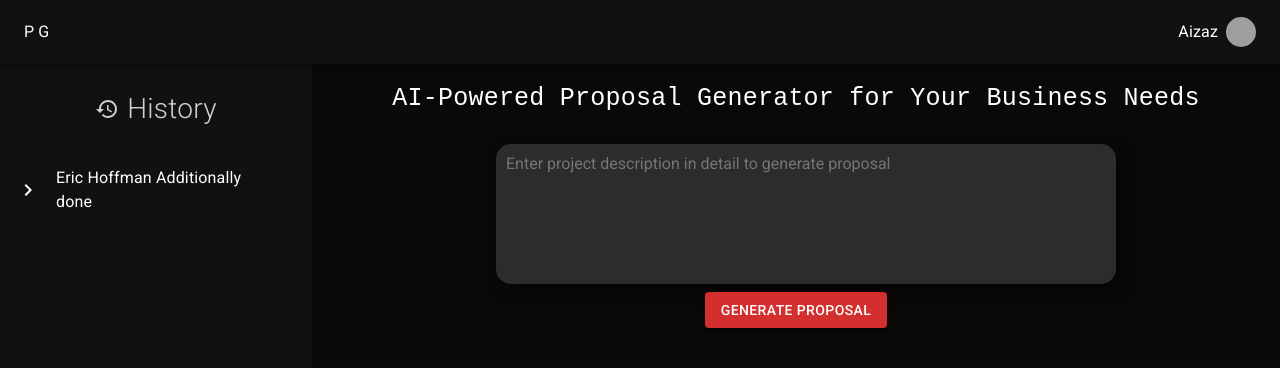
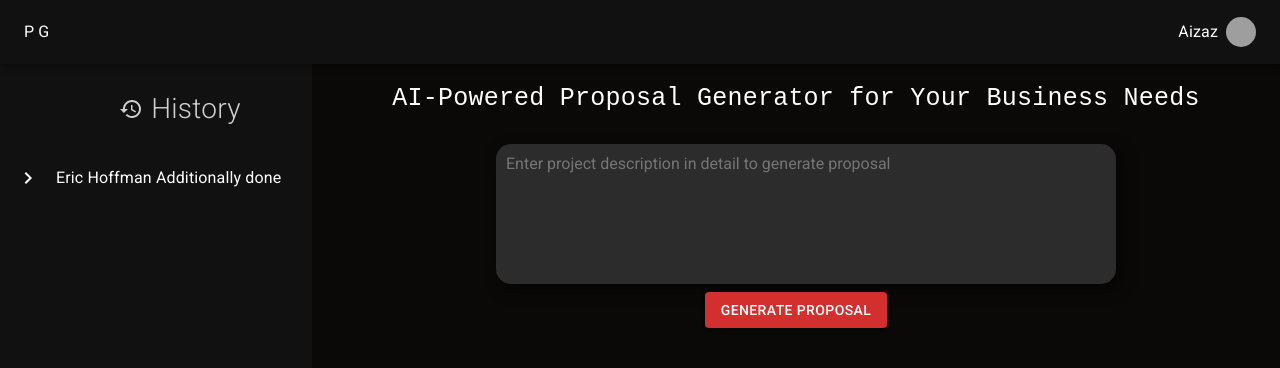
Before and after one commit to aizazulllhaq/Proposal_Generator, a React (Vite) app in the folder Frontend/: page / in a window 1280 px wide. Shown: the top 368 px of the page. Built offline with nearby package versions, Linux system fonts and the light colour scheme; no server answers; grey boxes are pictures that could not be loaded.

Commit message:
fix - Sidebar responsiveness

```diff
--- a/Frontend/src/Components/Home/Main.jsx
+++ b/Frontend/src/Components/Home/Main.jsx
@@ -1,12 +1,13 @@
-import React from "react";
+import React, { useEffect, useState } from "react";
 import { Box, Button, IconButton, styled, Typography } from "@mui/material";
+import axios from "axios";
 
 const Search = styled("div")({
   width: "90%",
   maxWidth: 600,
   padding: "10px",
-  display:"flex",
-  flexDirection:"column",
+  display: "flex",
+  flexDirection: "column",
 });
 
 const StyledTextarea = styled("textarea")({
@@ -27,9 +28,23 @@ const StyledTextarea = styled("textarea")({
 });
 
 const Main = () => {
+  const [response, setResponse] = useState("");
+  const getProposals = async () => {
+    try {
+      const response = await axios.get("http://localhost:8080/getProposals");
+      console.log(response.data.data[0].content);
+      setResponse(response.data.data[0].content);
+    } catch (error) {
+      console.log(error);
+    }
+  };
+  useEffect(() => {
+    getProposals();
+  }, []);
+
   return (
     <Box
-      flex={{xs:4,sm:6}}
+      flex={{ xs: 4, sm: 6 }}
       bgcolor={"#0A0908"}
       color={"white"}
       display="flex"
@@ -58,6 +73,11 @@ const Main = () => {
           </Button>
         </IconButton>
       </Search>
+      <Search>
+        <Typography sx={{ opacity: 0.9, fontWeight: 50, fontSize: 18 }}>
+          {response && <p>{response}</p>}
+        </Typography>
+      </Search>
     </Box>
   );
 };
--- a/Frontend/src/Components/Home/SideBar.jsx
+++ b/Frontend/src/Components/Home/SideBar.jsx
@@ -16,10 +16,18 @@ const SideBar = () => {
       bgcolor={"#111111"}
       color={"white"}
       sx={{
-        height: "100vh",
-        overflowY: "scroll",
-        scrollbarWidth: "none",
         display: { xs: "none", sm: "block" },
+      }}
+    >
+      <Box
+        sx={{
+          position: "fixed",
+          width: {
+            sm: "25vw",
+            md:"25vw",
+            lg: "100vw",
+          },
+          overflowY: "auto",
         }}
       >
         <List
@@ -40,7 +48,11 @@ const SideBar = () => {
           >
             <HistoryIcon />
             <Typography
-            sx={{ textAlign: "center", fontWeight: 100, fontSize: 28 }}
+              sx={{
+                textAlign: "center",
+                fontWeight: 100,
+                fontSize: { sm: 28, md: 28 },
+              }}
               my={2}
             >
               History
@@ -49,10 +61,18 @@ const SideBar = () => {
           <ListItem>
             <KeyboardArrowRightIcon />
             <ListItemButton>
-            <ListItemText primary="Eric Hoffman Additionally done" />
+              <ListItemText
+                primary="Eric Hoffman Additionally done"
+                sx={{
+                  textOverflow: "ellipsis",
+                  whiteSpace: "nowrap",
+                  overflow: "hidden",
+                }}
+              />
             </ListItemButton>
           </ListItem>
         </List>
+      </Box>
     </Box>
   );
 };
```
Also changed, not shown: 1 other file (tests, documents, lock files or other folders). Lines whose indentation alone changed are shown as unchanged.
